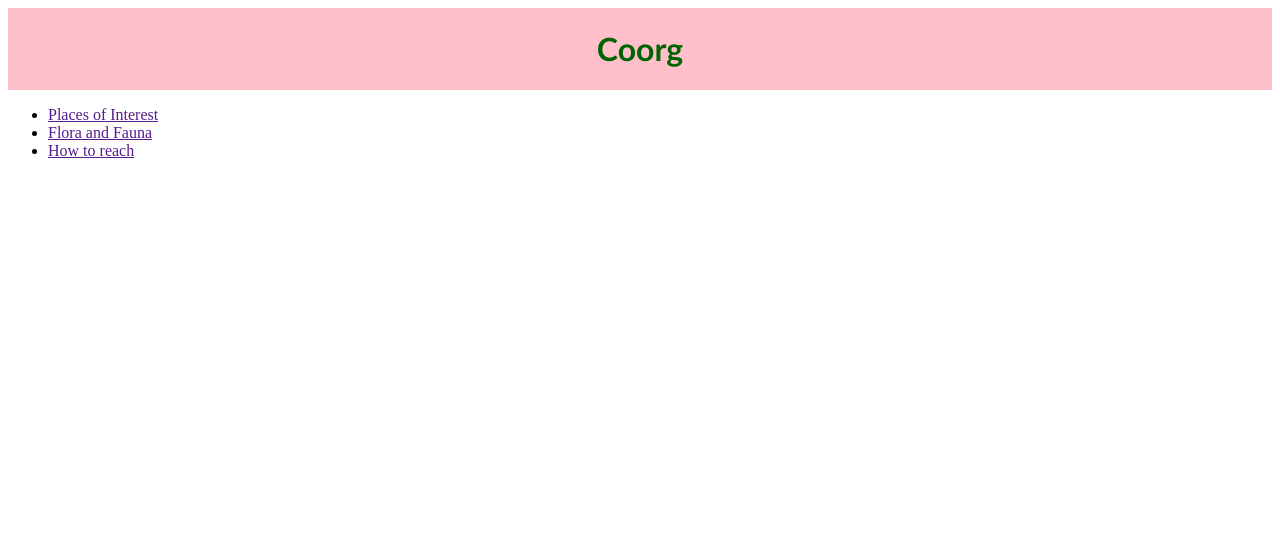
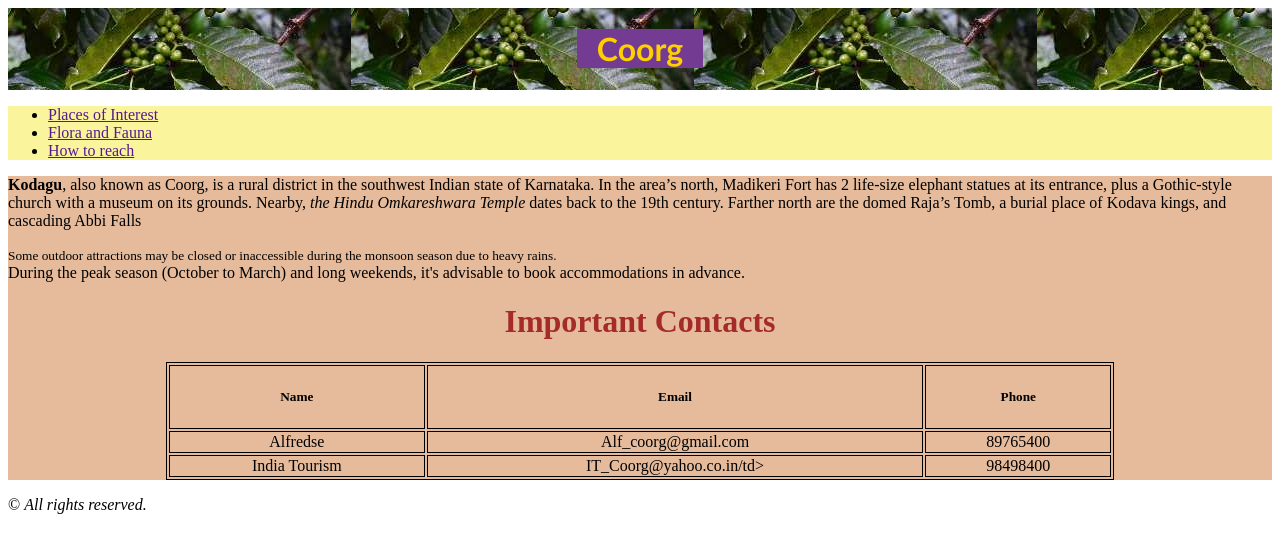
Before and after one commit to rohini-hs/simple-travel-site, a plain HTML site: page index.html in a window 1280 px wide. Drawn offline with Linux system fonts and the light colour scheme.

Commit message:
Flushed out index page

```diff
--- a/index.html
+++ b/index.html
@@ -8,26 +8,91 @@
                .BodyHeader{
                 background-color: pink;
                 column-span:all;
+                background-image: url('./Images/coffe.jpeg') ;
                }
+               table, th, td {
+                align-items: center;
+                text-align: center;
+                align-self: center;
+                text-align: center;
+                border:1px solid black;
+                margin-left: auto;
+                margin-right: auto;
+               }
+.BodyMain{
+  margin-left: auto;
+  margin-right: auto;
+  margin-top: auto;
+  margin-bottom: auto;
+  width: 100%;
+  min-width:1000px;
+    height:100%;
+    background-color: rgb(230, 187, 156);
+    position: relative;
+}
+
 
         </style>
     </head>
 
     <body>
-      <header class="BodyHeader">
-        <h1 style="text-align: center ;font-family: 'Trebuchet MS', 'Lucida Sans Unicode', 'Lucida Grande', 'Lucida Sans', Arial, sans-serif; color:darkgreen">Coorg</h1>
+      <header class="BodyHeader" style="height: 100%;">
+        <div style="border: 1 outset;background-color: rgb(116, 59, 146); width: 10%; text-align: center;margin: auto;" >
 
+        <h1 style="text-align: center ;font-family: 'Trebuchet MS', 'Lucida Sans Unicode', 'Lucida Grande', 'Lucida Sans', Arial, sans-serif; color:rgb(255, 208, 0)">Coorg</h1>
+       </div>
       </header>
-      <nav>
+      <nav style="background-color: rgb(250, 244, 156); min-height: 100%;">
       <ul>
         <li><a href="">Places of Interest</a></li>
         <li><a href=""">Flora and Fauna</a></li>
         <li><a href=""">How to reach</a></li>
-
       </ul>
     </nav>
-      <footer>
 
+
+  <main class="BodyMain">
+    <p>
+        <strong>Kodagu</strong>, also known as Coorg, is a rural district in the southwest Indian state of Karnataka.
+        In the area’s north, Madikeri Fort has 2 life-size elephant statues at its entrance, plus a Gothic-style church
+        with a museum on its grounds. Nearby, <em>the Hindu Omkareshwara Temple </em>dates back to the 19th century.
+        Farther north are the domed Raja’s Tomb, a burial place of Kodava kings, and cascading Abbi Falls
+    </p>
+    <p>
+        <small> Some outdoor attractions may be closed or inaccessible during the monsoon season due to heavy rains.</small><br>
+
+        During the peak season (October to March) and long weekends,  it's advisable to book accommodations in advance.
+    </p>
+
+<div class:MainTable>
+
+  <h1 style="text-align: center; color: brown;">Important Contacts</h1>
+      <table style="width: 75%;">
+
+          <tr>
+            <th><h5>Name</h5></th>
+          <th><h5>Email</h5></th>
+          <th><h5>Phone</h5></th>
+          </tr>
+          <tr>
+    <td>Alfredse</td>
+    <td>Alf_coorg@gmail.com</td>
+    <td>89765400</td>
+  </tr>
+  <tr>
+    <td>India Tourism</td>
+    <td>IT_Coorg@yahoo.co.in/td>
+    <td>98498400</td>
+  </tr>
+
+      </table>
+</div>
+</main>
+
+</body>
+<footer>
+
+  <p>&copy; <i>All rights reserved.</i></p>
       </footer>
-    </body>
+
 </html>
```
Also changed, not shown: Images/abbe.jpeg (added), Images/coffe.jpeg (added), Images/dubare.jpeg (added), Images/golden temple.jpeg (added), Images/mandalapatty.jpeg (added), Images/raja.jpeg (added).
